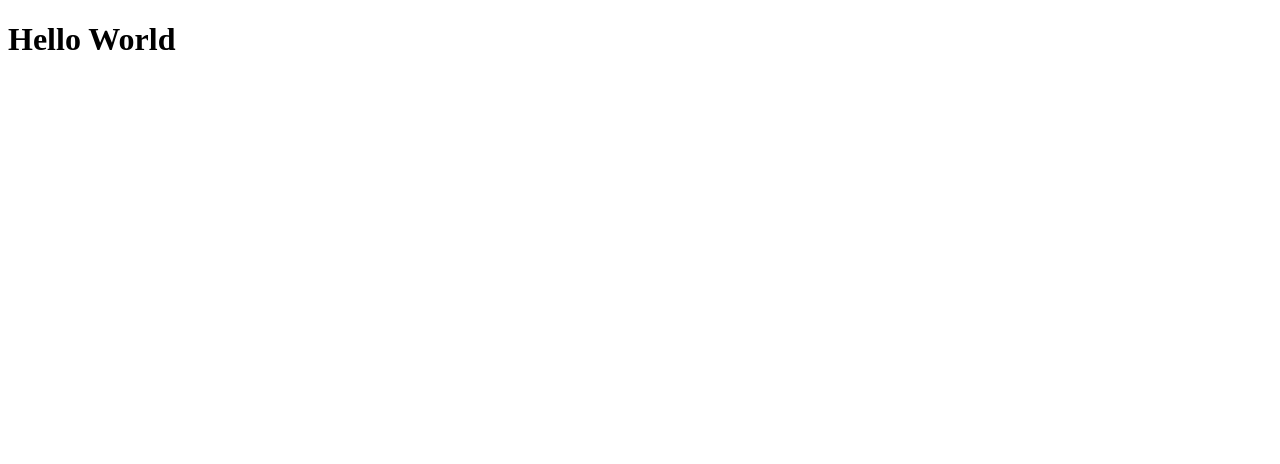
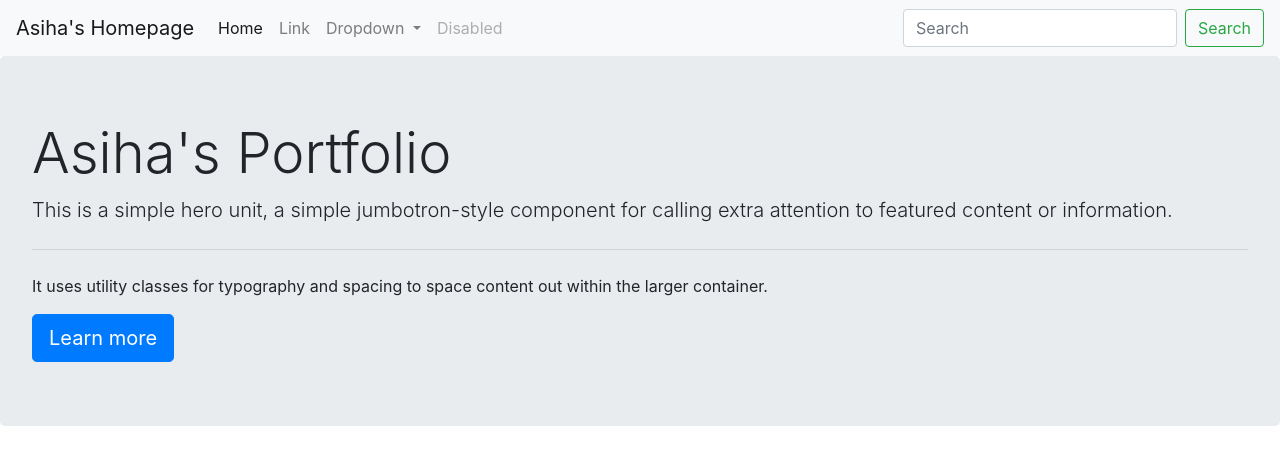
Before and after one commit to Asiha14/asiha14.github.io, a plain HTML site: page index.html in a window 1280 px wide. Drawn offline with nearby package versions, Linux system fonts and the light colour scheme.

Commit message:
Code with Bootstrap

```diff
--- a/index.html
+++ b/index.html
@@ -1,14 +1,63 @@
-<!DOCTYPE html>
-<html lang="en-us">
-<head>
-  <meta charset="UTF-8">
-  <meta name="viewport" content="width=device-width, initial-scale=1.0">
-  <title>Portfolio</title>
+<!doctype html>
+<html lang="en">
+  <head>
+    <!-- Required meta tags -->
+    <meta charset="utf-8">
+    <meta name="viewport" content="width=device-width, initial-scale=1, shrink-to-fit=no">
 
-</head>
-<body>
+    <!-- Bootstrap CSS -->
+    <link rel="stylesheet" href="https://stackpath.bootstrapcdn.com/bootstrap/4.5.2/css/bootstrap.min.css" integrity="sha384-JcKb8q3iqJ61gNV9KGb8thSsNjpSL0n8PARn9HuZOnIxN0hoP+VmmDGMN5t9UJ0Z" crossorigin="anonymous">
 
-<h1>Hello World</h1>
+    <title>Hello, world!</title>
+  </head>
+  <body>
+    <nav class="navbar navbar-expand-lg navbar-light bg-light">
+        <a class="navbar-brand" href="#">Asiha's Homepage</a>
+        <button class="navbar-toggler" type="button" data-toggle="collapse" data-target="#navbarSupportedContent" aria-controls="navbarSupportedContent" aria-expanded="false" aria-label="Toggle navigation">
+          <span class="navbar-toggler-icon"></span>
+        </button>
 
-</body>
+        <div class="collapse navbar-collapse" id="navbarSupportedContent">
+          <ul class="navbar-nav mr-auto">
+            <li class="nav-item active">
+              <a class="nav-link" href="#">Home <span class="sr-only">(current)</span></a>
+            </li>
+            <li class="nav-item">
+              <a class="nav-link" href="#">Link</a>
+            </li>
+            <li class="nav-item dropdown">
+              <a class="nav-link dropdown-toggle" href="#" id="navbarDropdown" role="button" data-toggle="dropdown" aria-haspopup="true" aria-expanded="false">
+                Dropdown
+              </a>
+              <div class="dropdown-menu" aria-labelledby="navbarDropdown">
+                <a class="dropdown-item" href="#">Action</a>
+                <a class="dropdown-item" href="#">Another action</a>
+                <div class="dropdown-divider"></div>
+                <a class="dropdown-item" href="#">Something else here</a>
+              </div>
+            </li>
+            <li class="nav-item">
+              <a class="nav-link disabled" href="#" tabindex="-1" aria-disabled="true">Disabled</a>
+            </li>
+          </ul>
+          <form class="form-inline my-2 my-lg-0">
+            <input class="form-control mr-sm-2" type="search" placeholder="Search" aria-label="Search">
+            <button class="btn btn-outline-success my-2 my-sm-0" type="submit">Search</button>
+          </form>
+        </div>
+      </nav>
+    <div class="jumbotron">
+        <h1 class="display-4">Asiha's Portfolio</h1>
+        <p class="lead">This is a simple hero unit, a simple jumbotron-style component for calling extra attention to featured content or information.</p>
+        <hr class="my-4">
+        <p>It uses utility classes for typography and spacing to space content out within the larger container.</p>
+        <a class="btn btn-primary btn-lg" href="#" role="button">Learn more</a>
+      </div>
+
+    <!-- Optional JavaScript -->
+    <!-- jQuery first, then Popper.js, then Bootstrap JS -->
+    <script src="https://code.jquery.com/jquery-3.5.1.slim.min.js" integrity="sha384-DfXdz2htPH0lsSSs5nCTpuj/zy4C+OGpamoFVy38MVBnE+IbbVYUew+OrCXaRkfj" crossorigin="anonymous"></script>
+    <script src="https://cdn.jsdelivr.net/npm/popper.js@1.16.1/dist/umd/popper.min.js" integrity="sha384-9/reFTGAW83EW2RDu2S0VKaIzap3H66lZH81PoYlFhbGU+6BZp6G7niu735Sk7lN" crossorigin="anonymous"></script>
+    <script src="https://stackpath.bootstrapcdn.com/bootstrap/4.5.2/js/bootstrap.min.js" integrity="sha384-B4gt1jrGC7Jh4AgTPSdUtOBvfO8shuf57BaghqFfPlYxofvL8/KUEfYiJOMMV+rV" crossorigin="anonymous"></script>
+  </body>
 </html>
```
